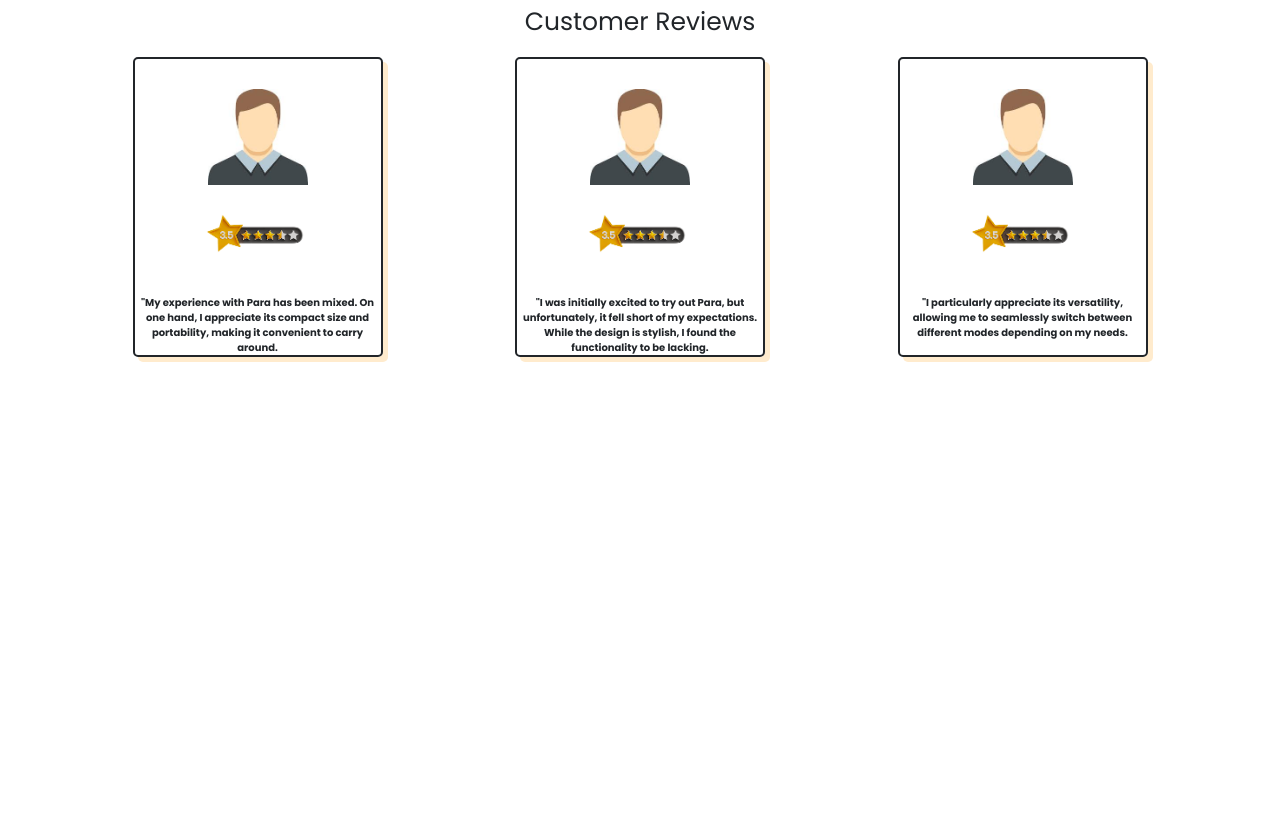
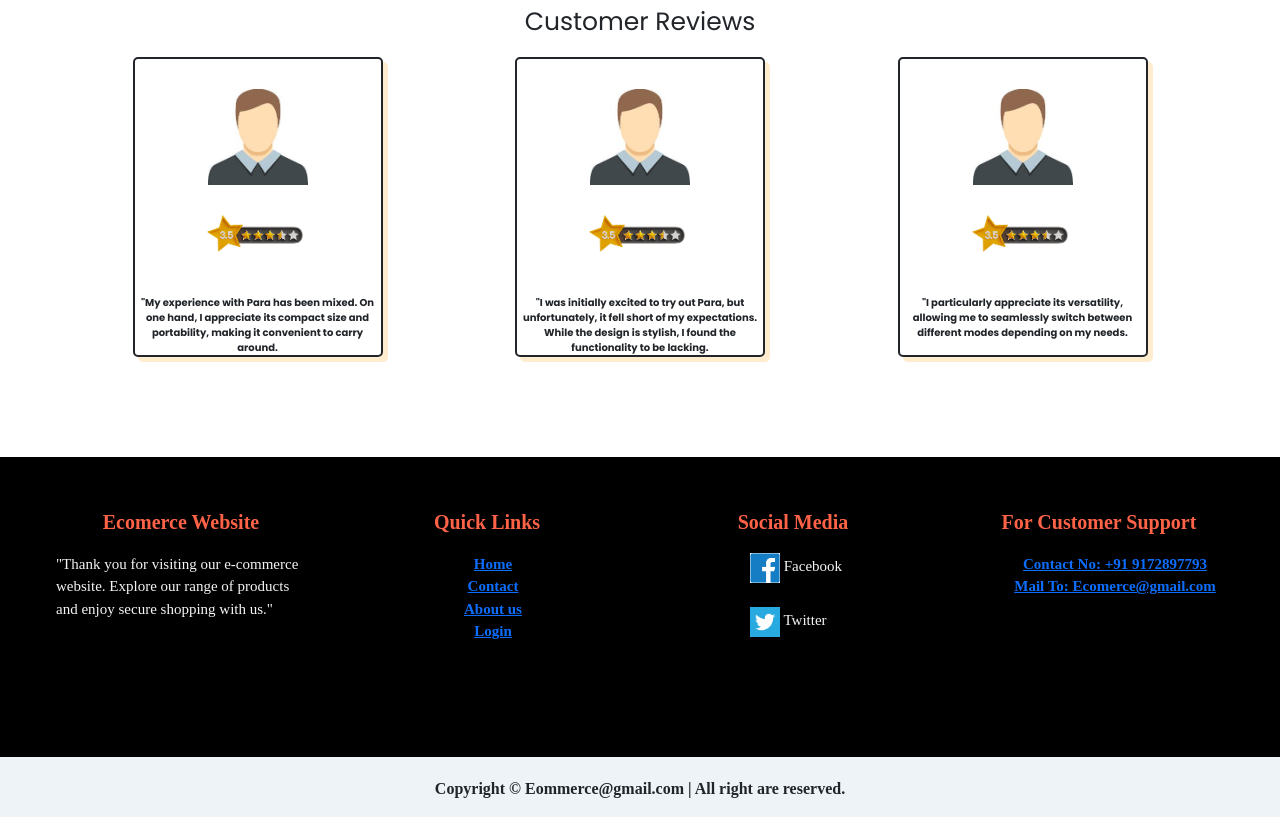
Before and after one commit to harshaal06/Online-Shopping-Website, a React app in the folder client/: page / in a window 1280 px wide. Shown: the part 997-1814 px from the top of the page. Before the commit the page ends 1454 px from the top, so only its background shows below. Built offline with nearby package versions, Linux system fonts and the light colour scheme.

Commit message:
created the footer page

```diff
--- a/client/src/components/Footer/Footer.css
+++ b/client/src/components/Footer/Footer.css
@@ -0,0 +1,61 @@
+.Footer{
+    height: 300px;
+    background-color:black;
+    display: flex;
+    justify-content: space-evenly;
+}
+.Footer-subitem{
+    width: 250px;
+    height: 250px;
+    margin-top: 50px;
+}
+.Heading{
+    font-size: 20px;
+    font-weight: bold;
+    font-family: 'Times New Roman', Times, serif;
+    text-decoration: none;
+    color:tomato;
+    text-align: center;
+
+}
+.sub-Heading{
+    font-size: 15px;
+    font-family: 'Times New Roman', Times, serif;
+    color: whitesmoke;
+}
+.facebook-img{
+    width: 30px;
+
+
+}
+.list{
+    font-size: 15px;
+    font-family: 'Times New Roman', Times, serif;
+    color: yellow;
+    text-align: center;
+    font-weight: bold;
+
+
+
+}
+.Logo-img{
+    font-size: 15px;
+    font-family: 'Times New Roman', Times, serif;
+    color: whitesmoke;
+    line-height: 10px;
+}
+.List-items{
+    margin-left: 50px;
+}
+.list-items2{
+    color: whitesmoke;
+    margin-right: 20px;
+}
+.rights{
+    height: 60px;
+    background-color:#eef3f7;
+    text-align: center;
+    padding-top: 20px;
+    font-family: 'Times New Roman', Times, serif;
+    font-weight: bold;
+}
--- a/client/src/components/Footer/Footer.js
+++ b/client/src/components/Footer/Footer.js
@@ -0,0 +1,73 @@
+import React from 'react'
+import "./Footer.css"
+import Facebook from "./facebook.png"
+import Twitter from "./Twitter.png"
+import { Link } from 'react-router-dom'
+
+
+function Footer() {
+  return (
+    <div>
+    <div  className='Footer'>
+      <div className='Footer-subitem'>
+        <p className='Heading'>Ecomerce Website</p>
+        <p className='sub-Heading'>"Thank you for visiting our e-commerce website. Explore our range of products and enjoy secure shopping with us."</p>
+      </div>
+      <div className='Footer-subitem'>
+      <p className='Heading'>Quick Links</p>
+        <ul type="none" className='list-items2'>
+          <li className='list'><Link to="/">Home</Link></li>
+          <li className='list'><Link to="/contact">Contact</Link></li>
+          <li className='list'><Link to="/about">About us</Link></li>
+          <li className='list'>
+            <Link to="/check-order">Login</Link></li>
+        </ul>
+
+      </div>
+      <div className='Footer-subitem'>
+      <p className='Heading'>Social Media</p>
+        <ul type="none" className='List-items'>
+          <li className='Logo-img'><img src={Facebook} className='facebook-img' alt=""/> Facebook</li>&nbsp;
+          <li className='Logo-img'><img src={Twitter} className='facebook-img' alt=""/> Twitter</li>
+
+        </ul>
+
+      </div>
+      <div className='Footer-subitem'>
+
+      <p className="Heading"> <b> For Customer Support </b> </p>
+                <ul className="list" type="none">
+                    <li> <Link to="tel: +91 5454545454"> Contact No: +91 9172897793 </Link> </li>
+                    <li> <Link to="mailto: kibble@gmail.com"> Mail To: Ecomerce@gmail.com </Link> </li>
+                </ul>
+
+      </div>
+
+
+
+
+    </div>
+    <div className='rights'>
+    Copyright &#169; Eommerce@gmail.com  | All right are reserved.
+
+    </div>
+    </div>
+
+
+
+
+
+
+
+
+
+
+
+
+
+
+
+  )
+}
+
+export default Footer
--- a/client/src/views/Home/Home.css
+++ b/client/src/views/Home/Home.css
@@ -101,6 +101,7 @@
     height: 300px;
     border-radius: 5px;
     box-shadow: 5px 5px blanchedalmond;
+    background-color: #fff;
   }
   .review-img{
     width: 100px;
--- a/client/src/views/Home/Home.js
+++ b/client/src/views/Home/Home.js
@@ -8,6 +8,7 @@ import Laptop from "./laptop.png"
 import Navbar from '../../components/Navbar/Navbar'
 import Review from './review.jpeg'
 import Star from "./star.png"
+import Footer from "../../components/Footer/Footer"
 
 
 
@@ -22,6 +23,7 @@ function App() {
         <p className='para'>Our Best Collection For You</p>
 
         <h2 className='heading'>Laptop Watch Series</h2>
+
         <p className='para2'>Feature packed at better value than ever powerful sensors to monitor your fitness</p>
 
         <button className='btn'>Shop Now</button>
@@ -96,6 +98,7 @@ function App() {
 
 
     </div>
+    <Footer />
     </div>
 
 
```
Also changed, not shown: client/src/components/Footer/Twitter.png (added), client/src/components/Footer/facebook.png (added), client/src/views/Home/Twitter.png (added), client/src/views/Home/facebook.png (added).
